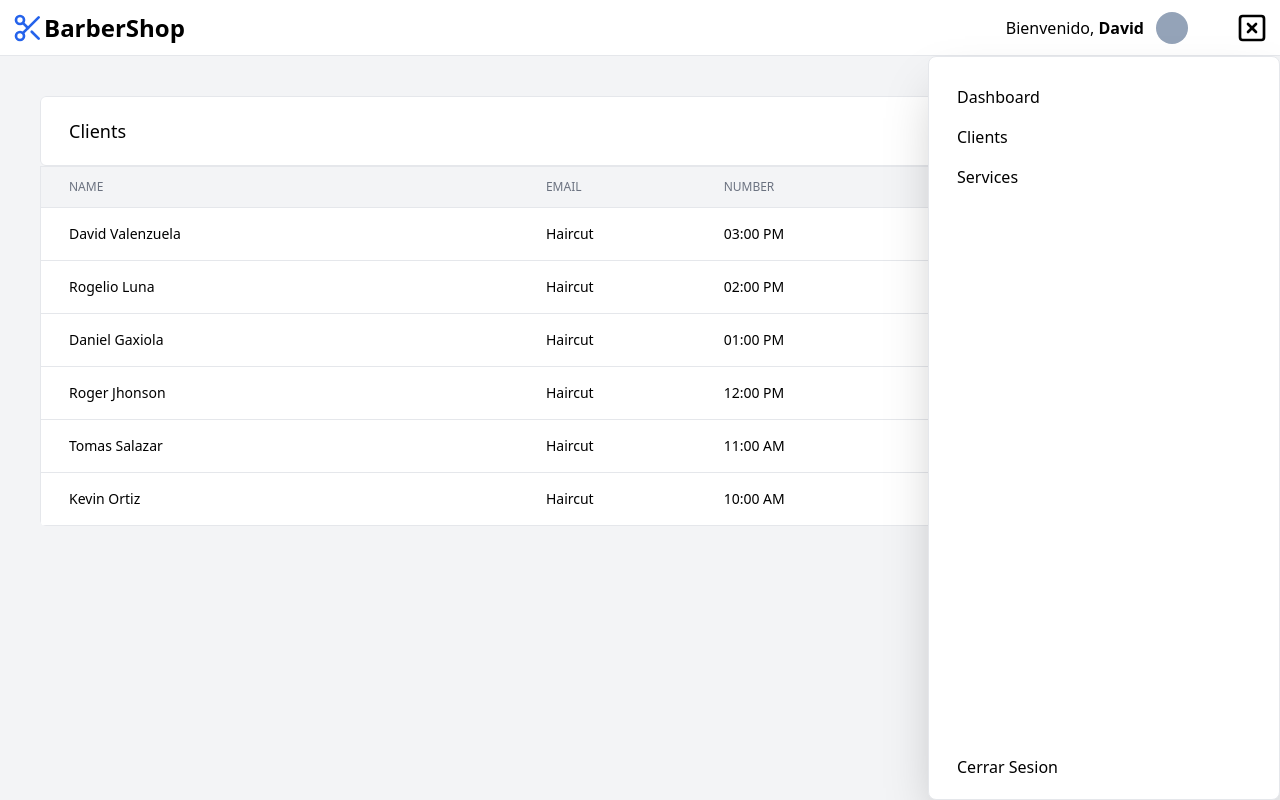
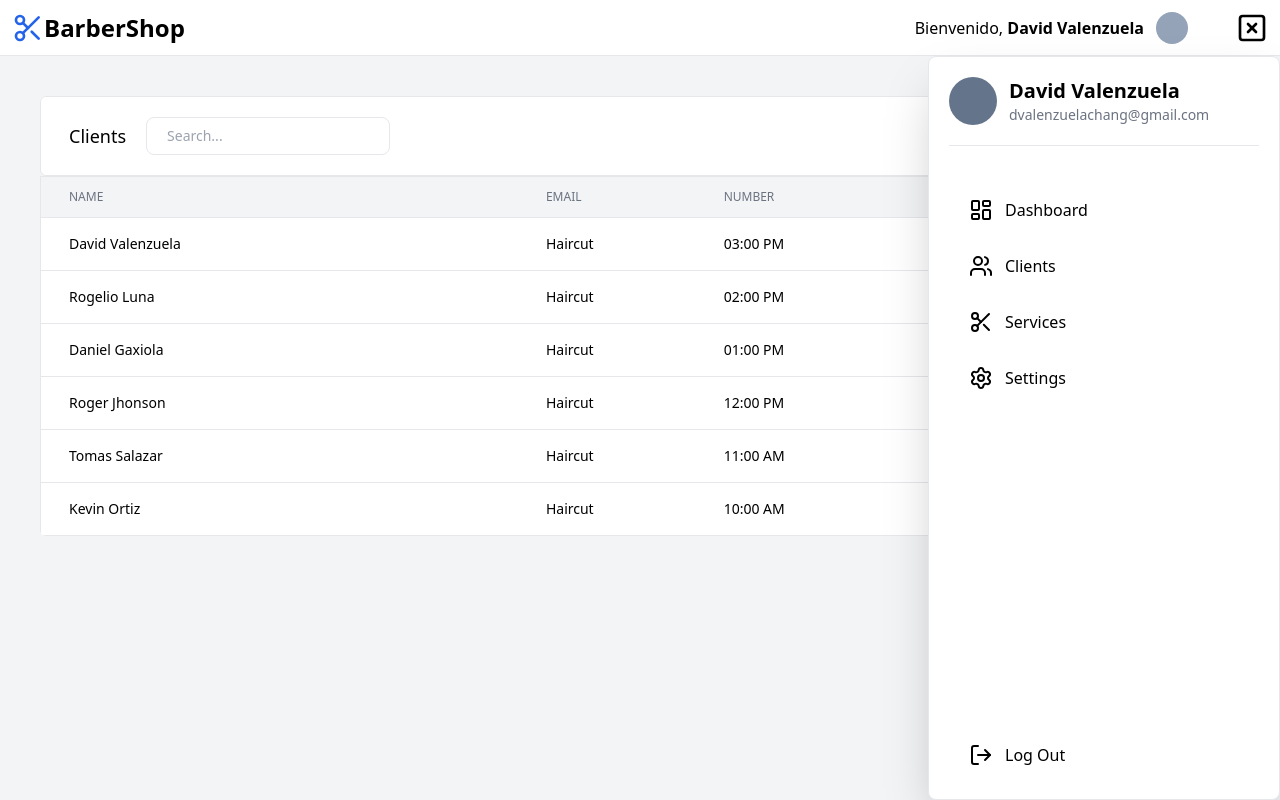
Before and after one commit to davidvchang/BarberShop, a Vue app in the folder frontend/: page /clients in a window 1280 px wide. Both pictures are taken after a click on the icon 1252 px from the left and 28 px from the top of the page. Built offline with nearby package versions, Linux system fonts and the light colour scheme.

Commit message:
Se realizó el menú lateral, diseño completo

```diff
--- a/frontend/src/components/LateralMenu.vue
+++ b/frontend/src/components/LateralMenu.vue
@@ -1,18 +1,35 @@
 <script setup lang="ts">
+import { LayoutDashboard, Users, Scissors, Settings, LogOut } from 'lucide-vue-next';
 import NavMenu from './NavMenu.vue';
 </script>
 
 <template>
     <div class="absolute top-14 right-0 w-[22rem] flex flex-col bg-white border shadow-2xl p-5 rounded-lg justify-between"
         style="height: calc(100vh - 3.5rem)">
-        <div class="flex flex-col">
-            <NavMenu to="/" name="Dashboard"/>
-            <NavMenu to="/clients" name="Clients"/>
-            <NavMenu to="/services" name="Services"/>
+
+        <div class="flex flex-col gap-10">
+            <div class="flex gap-3 border-b pb-5 items-center">
+                <!-- PROFILE PHOTO -->
+                <div class="min-w-12 h-12 rounded-full bg-slate-500">
+
+                </div>
+
+                <div class="flex flex-col">
+                    <span class="text-xl font-semibold">David Valenzuela</span>
+                    <span class="text-sm text-gray-500 font-light">dvalenzuelachang@gmail.com</span>
+                </div>
+            </div>
+            <div class="flex flex-col gap-2">
+                <NavMenu to="/" name="Dashboard" :icon="LayoutDashboard"/>
+                <NavMenu to="/clients" name="Clients" :icon="Users"/>
+                <NavMenu to="/services" name="Services" :icon="Scissors"/>
+                <NavMenu to="/settings" name="Settings" :icon="Settings"/>
+            </div>
         </div>
 
+
         <div>
-            <a href="" class="p-2">Cerrar Sesion</a>
+            <NavMenu to="" name="Log Out" :icon="LogOut"/>
         </div>
     </div>
 </template>
--- a/frontend/src/components/NavBar.vue
+++ b/frontend/src/components/NavBar.vue
@@ -21,7 +21,7 @@
 
       <div>
         <div class="flex items-center gap-3 pr-20">
-          <span>Bienvenido, <strong>David</strong></span>
+          <span>Bienvenido, <strong>David Valenzuela</strong></span>
           <div class="w-8 h-8 rounded-full bg-slate-400">
 
           </div>
--- a/frontend/src/components/NavMenu.vue
+++ b/frontend/src/components/NavMenu.vue
@@ -1,11 +1,19 @@
 <script setup lang="ts">
+import type { Component } from 'vue';
+
 
 defineProps<{
+    icon: Component,
     to: string,
     name: string
 }>()
 </script>
 
 <template>
-    <RouterLink :to="to" class="p-2">{{ name }}</RouterLink>
+    <div>
+        <RouterLink :to="to" class=" py-3 p-5 rounded-lg flex items-center gap-3 hover:bg-[#5183ef] hover:text-white hover:transition duration-300">
+            <component :is="icon" :class="`w-6 h-6`" />
+            {{ name }}
+        </RouterLink>
+    </div>
 </template>
--- /dev/null
+++ b/frontend/src/components/SearchInput.vue
@@ -0,0 +1,3 @@
+<template>
+    <input type="search" name="search" id="search" class="py-2 px-5 border rounded-lg font-light text-sm outline-none focus:border-[#5183ef] focus:transition-colors duration-300" placeholder="Search...">
+</template>
--- a/frontend/src/components/TableInfo.vue
+++ b/frontend/src/components/TableInfo.vue
@@ -1,10 +1,9 @@
 <script setup lang="ts">
     import type { Component } from 'vue';
-// import BtnAdd from '../components/BtnAdd.vue'
+    import SearchInput from '../components/SearchInput.vue'
 
     defineProps<{
         title: string,
-        // text_button: string,
         nameColumn1: string,
         nameColumn2: string,
         nameColumn3: string,
@@ -17,8 +16,10 @@
 <template>
     <div class="flex flex-col rounded-md overflow-hidden">
         <div class="bg-white py-5 px-7 border rounded-md flex justify-between items-center">
-            <span class="text-lg font-medium ">{{ title }}</span>
-            <!-- <BtnAdd :text="text_button"/> -->
+            <div class="flex gap-5 items-center">
+                <span class="text-lg font-medium ">{{ title }}</span>
+                <SearchInput/>
+            </div>
             <component v-if="btn_add" :is="btn_add" v-bind="btn_add_props" />
         </div>
         <table class="w-full border-collapse">
--- a/frontend/src/views/ClientsPage.vue
+++ b/frontend/src/views/ClientsPage.vue
@@ -5,6 +5,6 @@ import TableInfo from '../components/TableInfo.vue'
 
 <template>
     <div class="px-10 flex flex-col gap-10 bg-BGPrincipal pt-10" style="height: calc(100dvh - 3.5rem);">
-        <TableInfo title="Clients" text_button="Add Client" name-column1="NAME" name-column2="EMAIL" name-column3="NUMBER" name-column4="TOTAL VISITS"/>
+        <TableInfo title="Clients" name-column1="NAME" name-column2="EMAIL" name-column3="NUMBER" name-column4="TOTAL VISITS"/>
     </div>
 </template>
```
